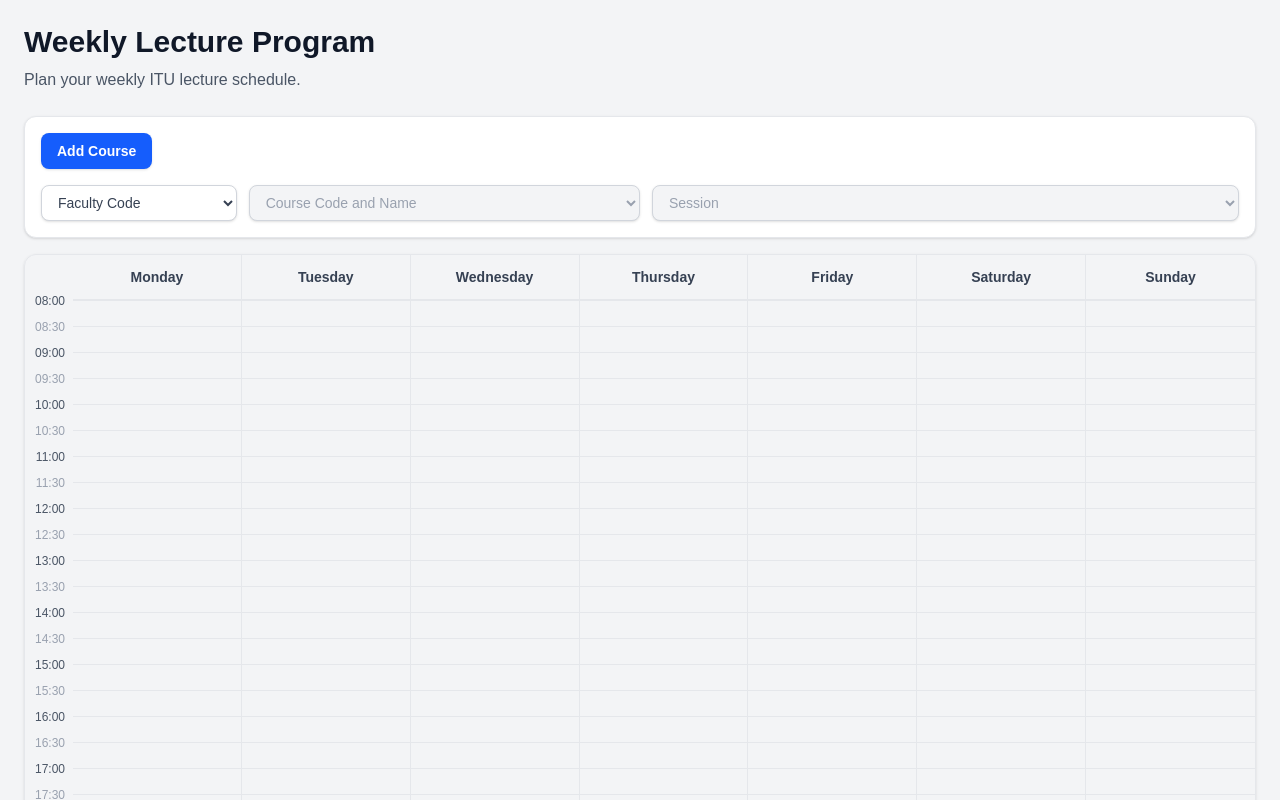
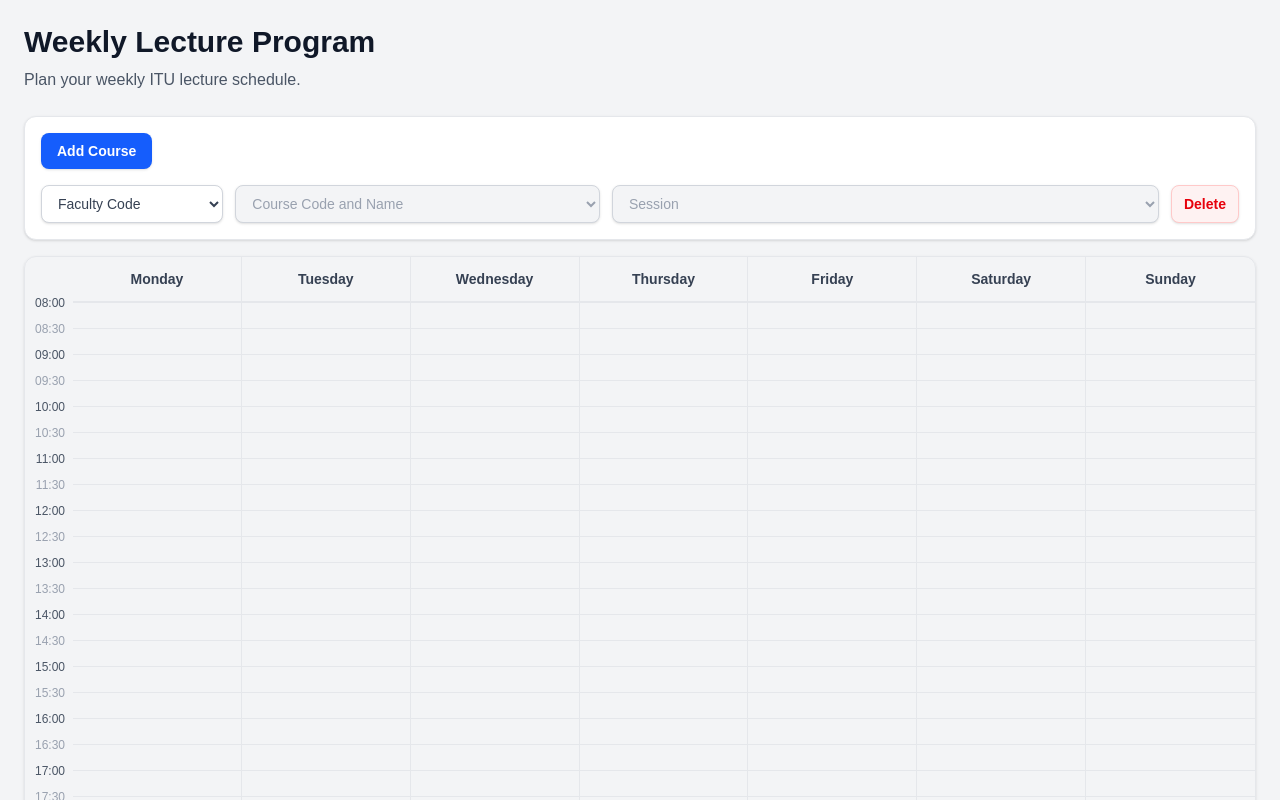
Before and after one commit to remreozkaya/simplify, a Next.js app: page / in a window 1280 px wide. Both pictures are taken after a click on the button "Add Course". Shown: the top 800 px of the page. Built offline with nearby package versions, Linux system fonts and the light colour scheme.

Commit message:
Delete course button is implemented.

```diff
--- a/src/components/calendar/WeeklyCalendar.tsx
+++ b/src/components/calendar/WeeklyCalendar.tsx
@@ -248,19 +248,35 @@ export default function WeeklyCalendar() {
     ]);
   }
 
-  function removeCourseBlockIfExists(selection: CourseSelection) {
-    if (!selection.courseBlockId) {
+  function removeCourseBlock(courseBlockId: string | undefined) {
+    if (!courseBlockId) {
       return;
     }
 
     setCourseBlocks((currentCourseBlocks) =>
       currentCourseBlocks.filter(
-        (courseBlock) => courseBlock.id !== selection.courseBlockId,
+        (courseBlock) => courseBlock.id !== courseBlockId,
+      ),
+    );
+  }
+
+  function handleDeleteSelection(selection: CourseSelection) {
+    removeCourseBlock(selection.courseBlockId);
+
+    setCourseSelections((currentSelections) =>
+      currentSelections.filter(
+        (currentSelection) => currentSelection.id !== selection.id,
       ),
     );
   }
 
   function handleFacultyChange(selectionId: string, facultyCode: string) {
+    const currentSelection = courseSelections.find(
+      (selection) => selection.id === selectionId,
+    );
+
+    removeCourseBlock(currentSelection?.courseBlockId);
+
     setCourseSelections((currentSelections) =>
       currentSelections.map((selection) => {
         if (selection.id !== selectionId) {
@@ -268,8 +284,6 @@ export default function WeeklyCalendar() {
         }
 
         // Changing faculty resets the later choices and removes the old calendar block.
-        removeCourseBlockIfExists(selection);
-
         return {
           ...selection,
           facultyCode,
@@ -282,6 +296,12 @@ export default function WeeklyCalendar() {
   }
 
   function handleCourseChange(selectionId: string, courseId: string) {
+    const currentSelection = courseSelections.find(
+      (selection) => selection.id === selectionId,
+    );
+
+    removeCourseBlock(currentSelection?.courseBlockId);
+
     setCourseSelections((currentSelections) =>
       currentSelections.map((selection) => {
         if (selection.id !== selectionId) {
@@ -289,8 +309,6 @@ export default function WeeklyCalendar() {
         }
 
         // Changing course resets the selected session and removes the old calendar block.
-        removeCourseBlockIfExists(selection);
-
         return {
           ...selection,
           courseId,
@@ -385,7 +403,7 @@ export default function WeeklyCalendar() {
               return (
                 <div
                   key={selection.id}
-                  className="grid grid-cols-[1fr_2fr_3fr] gap-3"
+                  className="grid grid-cols-[1fr_2fr_3fr_auto] gap-3"
                 >
                   <select
                     value={selection.facultyCode}
@@ -440,6 +458,14 @@ export default function WeeklyCalendar() {
                       </option>
                     ))}
                   </select>
+
+                  <button
+                    type="button"
+                    onClick={() => handleDeleteSelection(selection)}
+                    className="rounded-lg border border-red-200 bg-red-50 px-3 py-2 text-sm font-semibold text-red-600 shadow-sm transition hover:bg-red-100"
+                  >
+                    Delete
+                  </button>
                 </div>
               );
             })}
```
